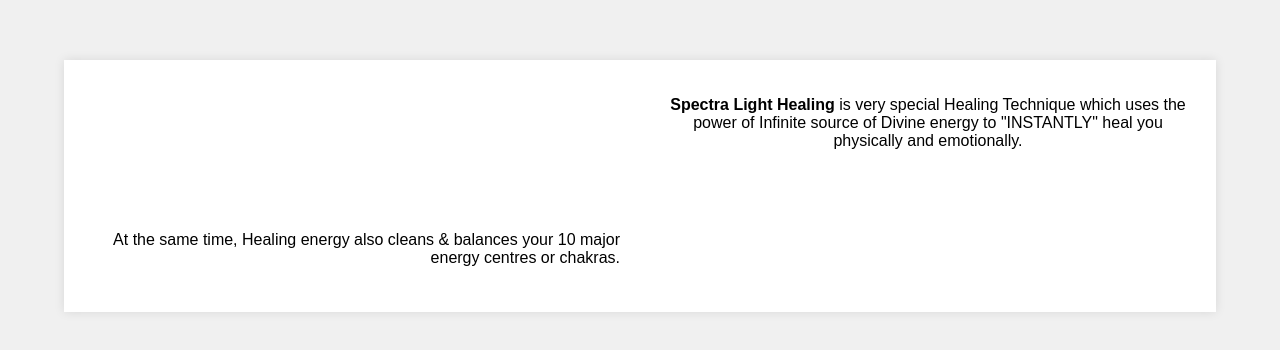
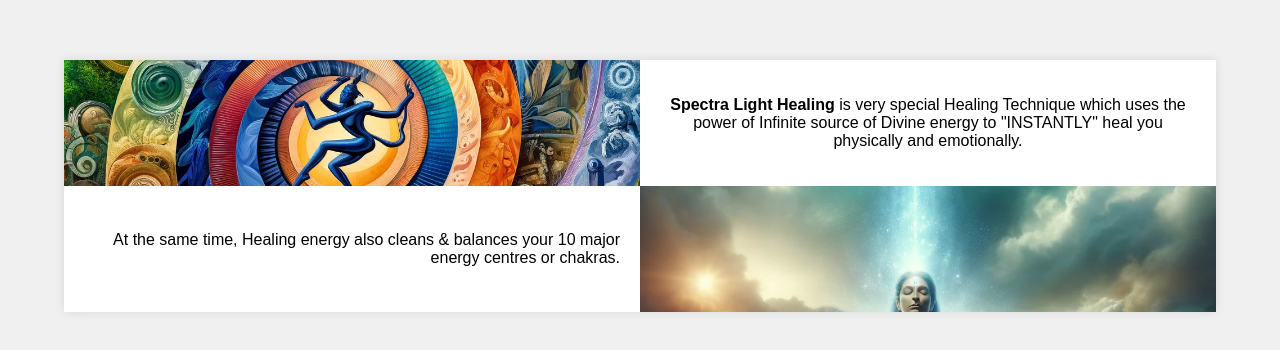
Before and after one commit to anandvip/spectralight-1, a plain HTML site: page index.html in a window 1280 px wide. Shown: the part 214-564 px from the top of the page. Drawn offline with Linux system fonts and the light colour scheme.

Commit message:
Update index.html

```diff
--- a/index.html
+++ b/index.html
@@ -33,10 +33,10 @@
             align-items: center;
         }
         .image1 {
-            background-image: url('image1.jpg');
+            background-image: url('./existentialismand samadhi.webp');
         }
         .image2 {
-            background-image: url('image2.jpg');
+            background-image: url('./spectra-light-healing.webp');
         }
         .text1, .text2 {
             display: flex;
```
